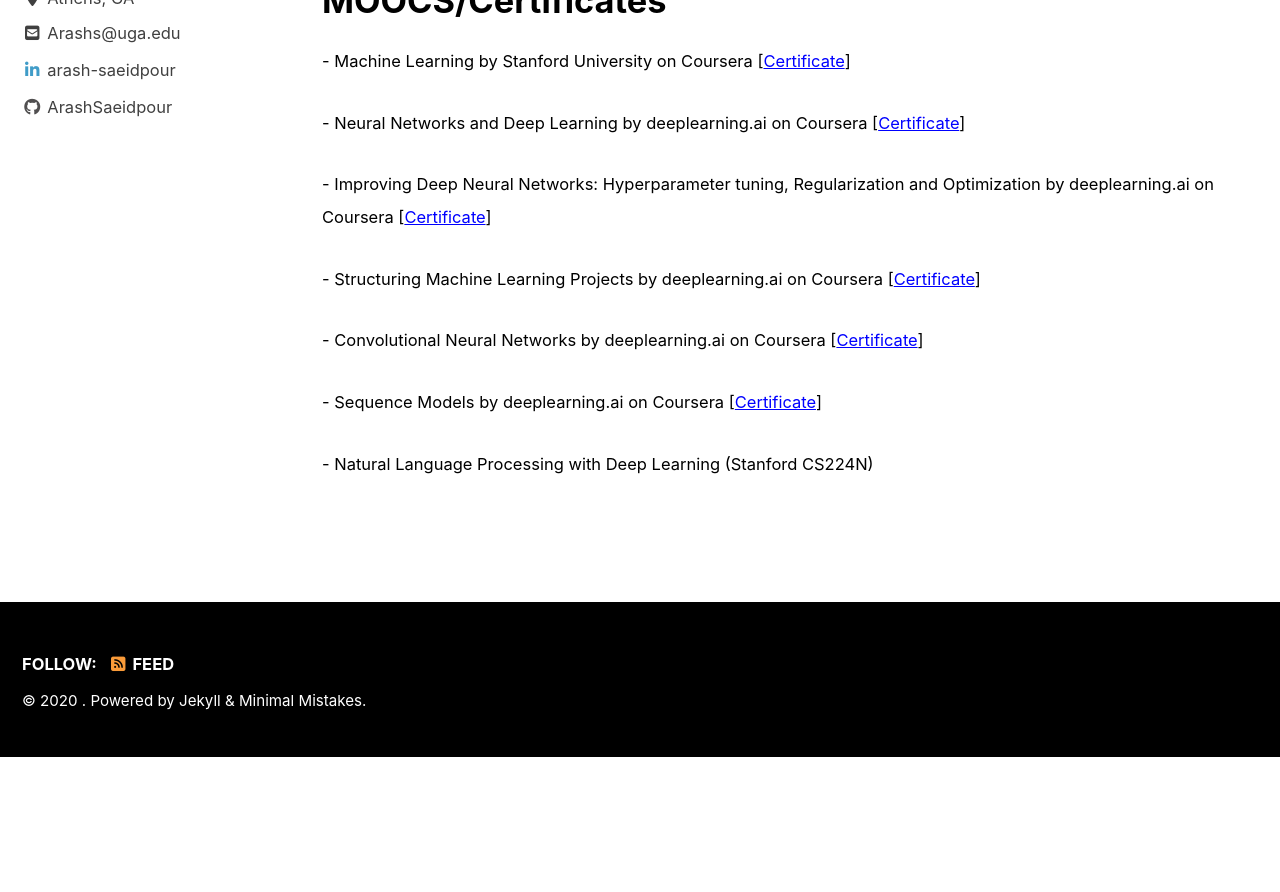
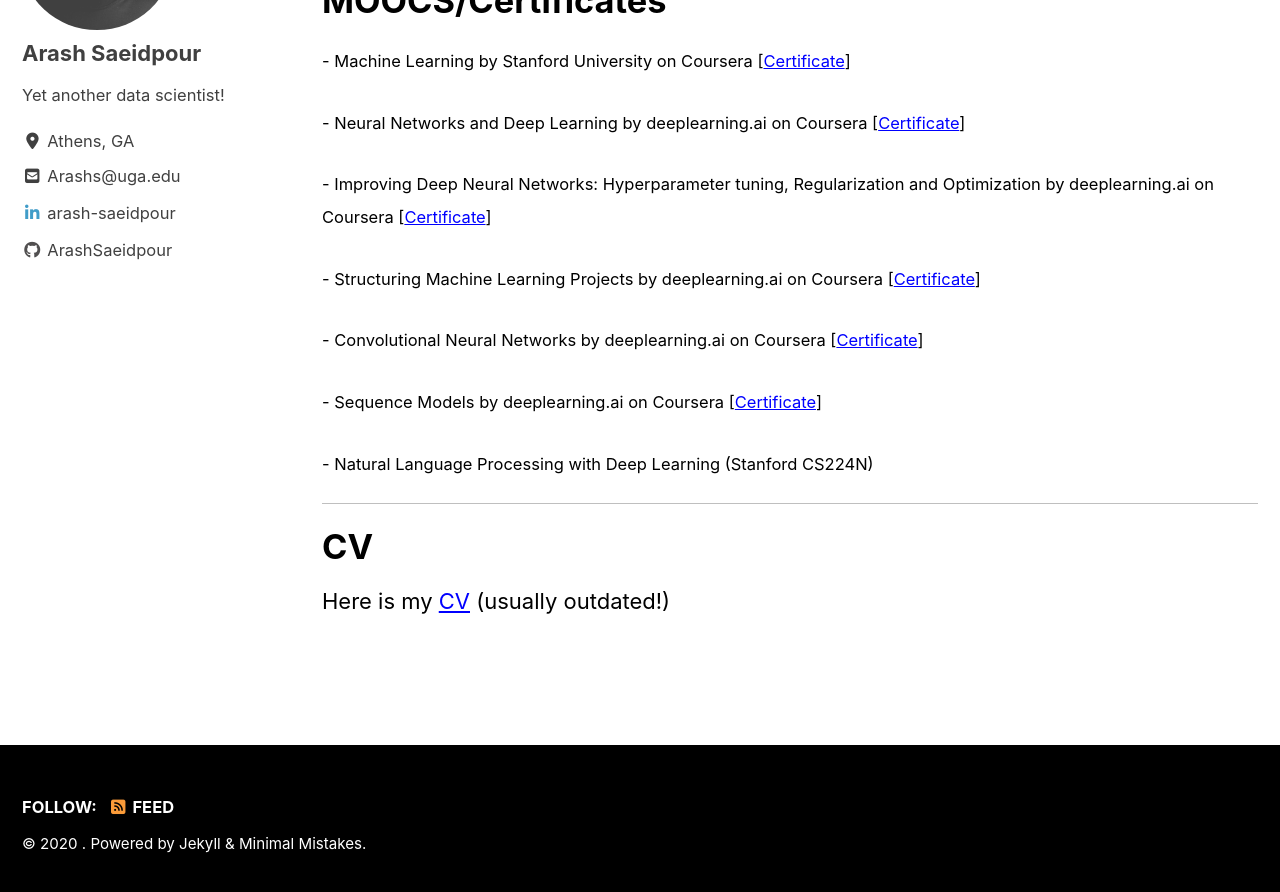
Before and after one commit to ArashSaeidpour/arashsaeidpour.github.io, a Jekyll site: the page built from index.md, in a window 1280 px wide and 900 px high, scrolled down 4518 px. Shown: the top 892 px of the window. Built offline with Jekyll 4.4.1, drawn with Linux system fonts in a browser that asks for light colours; cached includes are drawn as plain includes; nearby versions of some CDN libraries; before the commit the page ends 5275 px from its top, so only the background shows below that.

Commit message:
Cv added

```diff
--- a/index.md
+++ b/index.md
@@ -141,6 +141,14 @@ analytics:
 
 <sub> -  Natural Language Processing with Deep Learning (Stanford CS224N)  <sub>
 
+
+
+---
+
+# CV
+
+Here is my [CV](/assets/resume/CV_Arash_saeidpour.pdf) (usually outdated!)
+
 [201]: https://www.coursera.org/account/accomplishments/certificate/CAT2Q4MM8PSK
 [202]: https://www.coursera.org/account/accomplishments/certificate/EVUVCJLZGWGA
 [203]: https://www.coursera.org/account/accomplishments/certificate/PG6L3V5ZELWS
```
Also changed, not shown: 5 other files.
